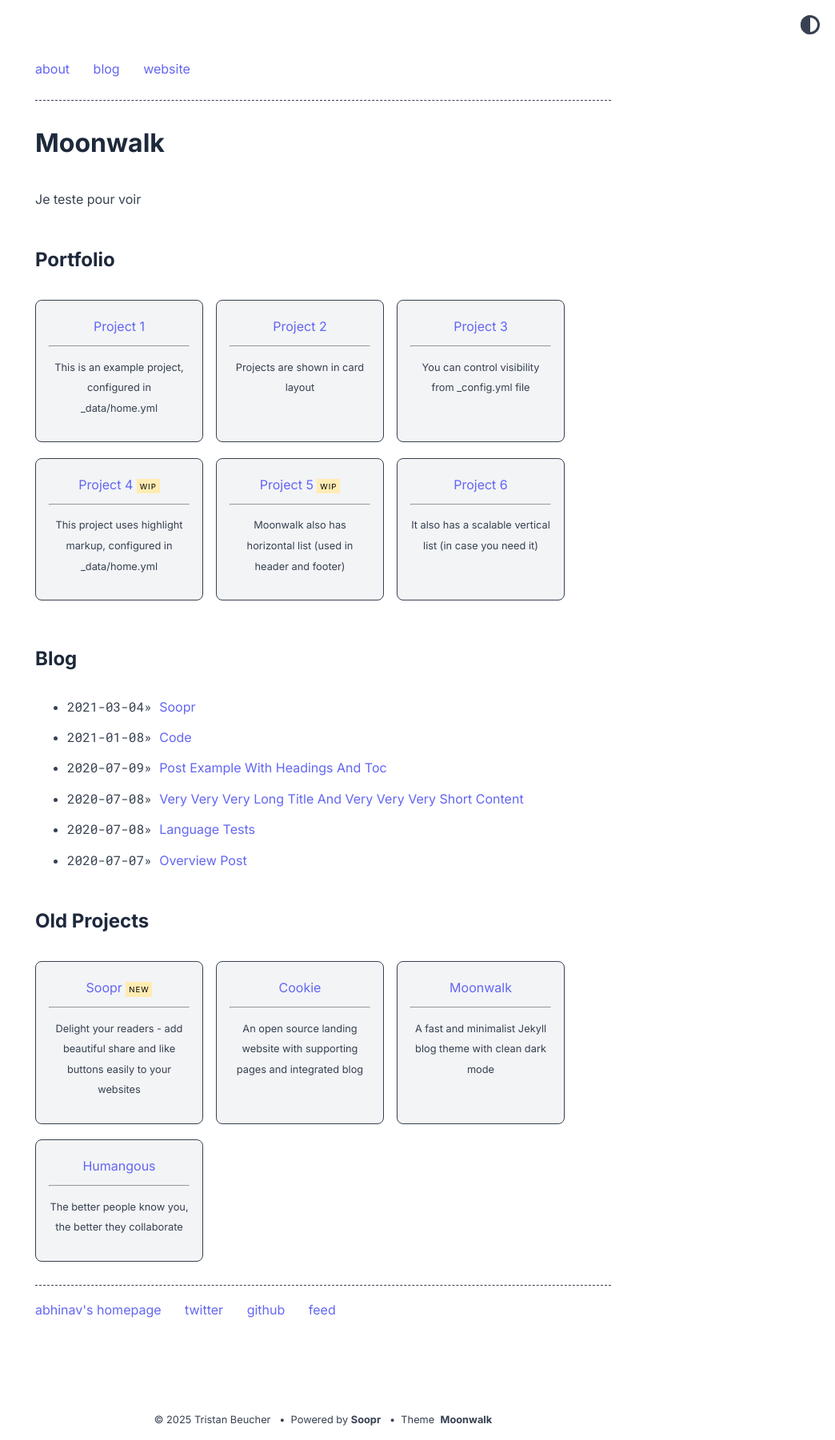
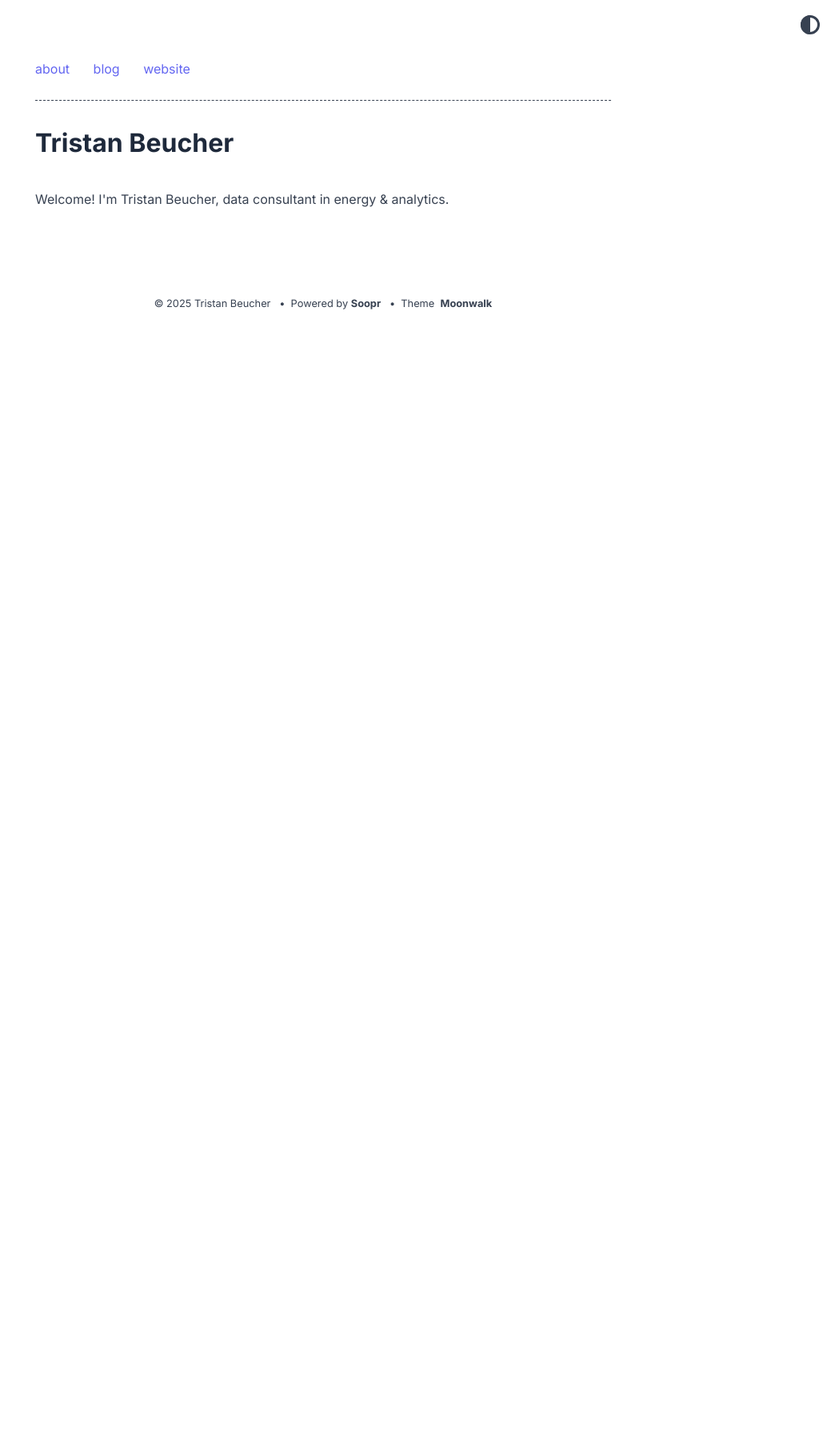
Before and after one commit to TristanBeucher/tristanbeucher.github.io, a Jekyll site: the page built from index.md, in a window 1280 px wide. Shown: the whole page at 80% size, without its empty margins (236-1280 px from the left). Built offline with Jekyll 4.4.1, drawn with Linux system fonts in a browser that asks for light colours; after the commit the page ends 900 px from its top, so only the background shows below that.

Commit message:
Update _config.yml

```diff
--- a/_config.yml
+++ b/_config.yml
@@ -1,8 +1,8 @@
-title: Moonwalk
+title: Tristan Beucher
 author: Tristan Beucher
 url: https://tristanbeucher.github.io # root address of the site
 description: > # description of the site (multiple lines allowed)
-  Je teste pour voir
+  Welcome! I'm Tristan Beucher, data consultant in energy & analytics.
 
 permalink: /:slug
 
@@ -22,12 +22,12 @@ theme_config:
   date_format: "%Y-%m-%d" # customize how date is formatted
   show_description: true # show blog description
   show_navbar: true # show horizontal navbar
-  show_footer: true # show footer links in home page,add in _data/home.yml
+  show_footer: false # show footer links in home page,add in _data/home.yml
   show_copyright: true # show copyright notice in footer
   # following keys are using to create home layout
-  show_projects: true # show projects as cards, add in _data/home.yml
-  show_blog: true # show blog posts added in _posts
-  show_old_projects: true # show old projects as cards, add in _data/home.yml
+  show_projects: false # show projects as cards, add in _data/home.yml
+  show_blog: false # show blog posts added in _posts
+  show_old_projects: false # show old projects as cards, add in _data/home.yml
   show_misc_list: false # show generic vertical list for misc details, add _data/home.yml
   show_reading_time: true # show number of words and reading time in the blog posts
   show_tags: true # show tags in a blog posts
```
